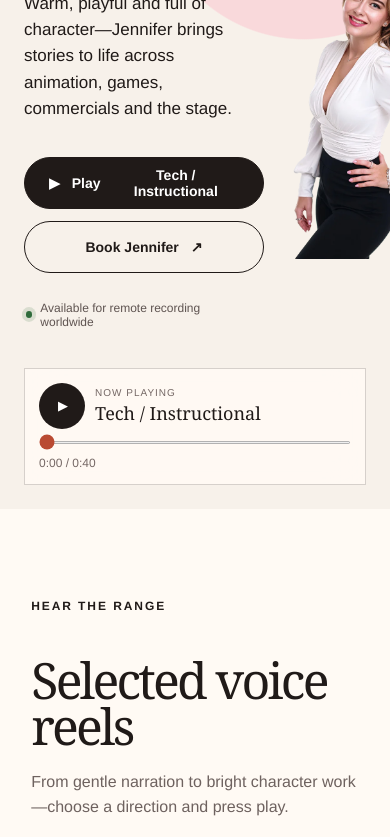
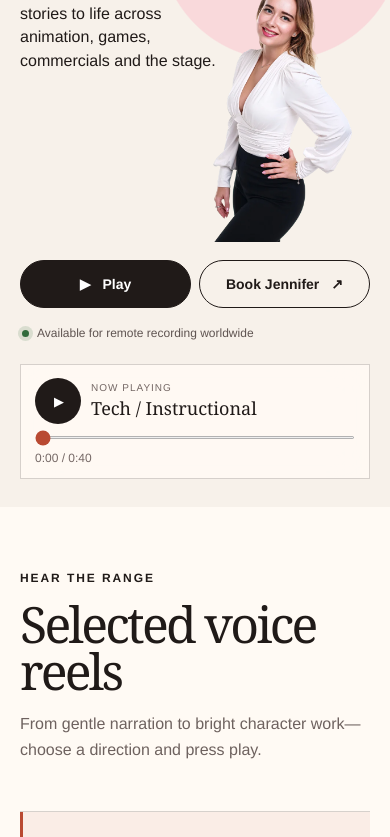
Before and after one commit to qoustov/jvr, a website: page public/index.html in a window 390 px wide. Shown: the part 381-1218 px from the top of the page. Drawn offline with Linux system fonts and the light colour scheme.

Commit message:
Rebuild critical mobile layouts

```diff
--- a/public/index.html
+++ b/public/index.html
@@ -28,8 +28,8 @@
     <meta name="twitter:image:alt" content="Jennifer Victoria, voice actor, singer and performer" />
     <title>Jennifer Victoria — Voice Actor, Singer &amp; Performer</title>
     <link rel="icon" href="/favicon.svg" type="image/svg+xml" />
-    <link rel="stylesheet" href="/styles.css?v=phase4-1" />
-    <script src="/app.js?v=phase4-1" defer></script>
+    <link rel="stylesheet" href="/styles.css?v=mobile-phase1-2" />
+    <script src="/app.js?v=mobile-phase1-2" defer></script>
     <script type="application/ld+json">{"@context":"https://schema.org","@type":"Person","name":"Jennifer Victoria","url":"https://jennifer-victoria.com/","image":"https://jennifer-victoria.com/assets/jennifer-social-card.jpg","jobTitle":["Voice Actor","Singer","Performer"],"description":"Brooklyn-born, Dubai-based voice actor, singer and performer with more than a decade of voice acting experience.","email":"mailto:jivaruka@gmail.com","homeLocation":{"@type":"Place","name":"Dubai, United Arab Emirates"},"knowsLanguage":["English","Russian","Spanish","French","German"],"sameAs":["https://www.instagram.com/jennifervictoria__/","https://t.me/+79652657136"]}</script>
   </head>
   <body>
--- a/public/styles.css
+++ b/public/styles.css
@@ -133,7 +133,7 @@
 .gallery .section-heading { grid-template-columns: 1fr 2.5fr; }
 .gallery-grid { display: grid; grid-template-columns: repeat(4, 1fr); gap: 18px; }
 .gallery-item { display: block; min-width: 0; padding: 0; border: 0; background: none; cursor: zoom-in; }
-.gallery-item img { width: 100%; aspect-ratio: 2 / 3; object-fit: cover; object-position: center 18%; transition: filter .25s ease, transform .25s ease; }
+.gallery-item img { width: 100%; height: auto; aspect-ratio: 2 / 3; object-fit: cover; object-position: center 18%; transition: filter .25s ease, transform .25s ease; }
 .gallery-item:hover img { filter: saturate(.85); transform: scale(.985); }
 .gallery-item:nth-child(4n + 2), .gallery-item:nth-child(4n + 4) { margin-top: 54px; }
 .gallery-toggle { display: none; margin: 42px auto 0; }
@@ -224,14 +224,34 @@
 }
 
 @media (max-width: 620px) {
-  .hero { padding-bottom: 180px; }
-  .hero-intro { width: 100%; padding-right: 34%; }
-  .hero-visual { top: 260px; right: -104px; width: 70vw; height: 380px; opacity: .95; }
-  .hero-actions { max-width: 240px; flex-direction: column; align-items: stretch; }
-  .button { width: 100%; }
-  .availability { max-width: 210px; }
-  .master-player { grid-template-columns: 44px 1fr; }
+  .site-header { padding: 18px 20px; }
+  .wordmark { font-size: 16px; }
+  .hero {
+    display: grid;
+    min-height: auto;
+    grid-template-columns: repeat(12, minmax(0, 1fr));
+    padding: 108px 20px 28px;
+    background: radial-gradient(circle at 72% 36%, #f9d9db 0, #f9d9db 19%, transparent 19.2%), var(--paper);
+  }
+  .hero-copy { display: contents; }
+  .hero-copy > .eyebrow { grid-column: 1 / -1; grid-row: 1; margin-bottom: 14px; font-size: 10px; letter-spacing: .12em; white-space: nowrap; }
+  .hero-copy h1 { grid-column: 1 / -1; grid-row: 2; font-size: clamp(58px, 18vw, 70px); line-height: .84; }
+  .hero-intro { z-index: 3; grid-column: 1 / 8; grid-row: 3; width: auto; padding: 0; margin: 26px 0 0; font-size: 16px; line-height: 1.48; }
+  .hero-visual { position: relative; z-index: 2; top: auto; right: auto; grid-column: 7 / -1; grid-row: 3; width: auto; height: 310px; margin: 4px -8px 0 -22px; opacity: 1; }
+  .portrait-frame { inset: 0; border-radius: 48% 48% 10px 10px; }
+  .hero-actions { grid-column: 1 / -1; grid-row: 4; display: grid; grid-template-columns: 1fr 1fr; gap: 8px; max-width: none; margin: 18px 0 0; }
+  .hero-actions [data-master-title] { display: none; }
+  .button { width: 100%; min-height: 48px; padding: 0 16px; }
+  .availability { grid-column: 1 / -1; grid-row: 5; max-width: none; margin: 18px 0 0 2px; }
+  .master-player { position: relative; right: auto; bottom: auto; left: auto; grid-column: 1 / -1; grid-row: 6; grid-template-columns: 44px minmax(0, 1fr); width: auto; margin-top: 24px; padding: 13px 14px; }
+  .player-track { min-width: 0; }
   .player-time { grid-column: 1 / -1; grid-row: 3; text-align: left; }
+  .player-progress { min-width: 0; grid-column: 1 / -1; grid-row: 2; }
+  .player-progress input { min-width: 0; }
+  .section { padding: 64px 20px; }
+  .section-heading { gap: 16px; margin-bottom: 48px; }
+  .section-heading h2 { font-size: clamp(42px, 13vw, 50px); line-height: .94; }
+  .section-heading .eyebrow { margin-bottom: 0; }
   .reel { grid-template-columns: 40px 1fr 44px; gap: 10px; }
   .reel > span:nth-child(3) { display: none; }
   .reel-cta { align-items: stretch; flex-direction: column; }
@@ -255,7 +275,10 @@
   .lightbox-prev { left: 18px; }
   .lightbox-next { right: 18px; }
   .lightbox figcaption { padding: 0 54px; }
-  .contact-layout { margin-top: 52px; padding-top: 38px; }
+  .contact { padding-top: 64px; }
+  .contact h2 { max-width: 100%; margin-inline: auto; font-size: clamp(48px, 15vw, 58px); line-height: .88; text-wrap: balance; }
+  .contact-copy { margin-top: 28px; }
+  .contact-layout { margin-top: 40px; padding-top: 32px; }
   .enquiry-form { grid-template-columns: 1fr; }
   .field-wide { grid-column: auto; }
   .form-submit { align-items: stretch; flex-direction: column; }
--- a/scripts/check-site.js
+++ b/scripts/check-site.js
@@ -43,6 +43,6 @@
 const sitemap = fs.readFileSync(path.join(publicDir, "sitemap.xml"), "utf8");
 assert(robots.includes("https://jennifer-victoria.com/sitemap.xml"), "robots.txt is missing the sitemap URL");
 assert(sitemap.includes("<loc>https://jennifer-victoria.com/</loc>"), "Sitemap is missing the canonical URL");
-assert(index.includes("/styles.css?v=phase4-1") && index.includes("/app.js?v=phase4-1"), "Phase 4 assets must be versioned");
+assert(/\/styles\.css\?v=[\w-]+/.test(index) && /\/app\.js\?v=[\w-]+/.test(index), "Site assets must be versioned");
 
 console.log("Site metadata, assets and media invariants are valid.");
```
